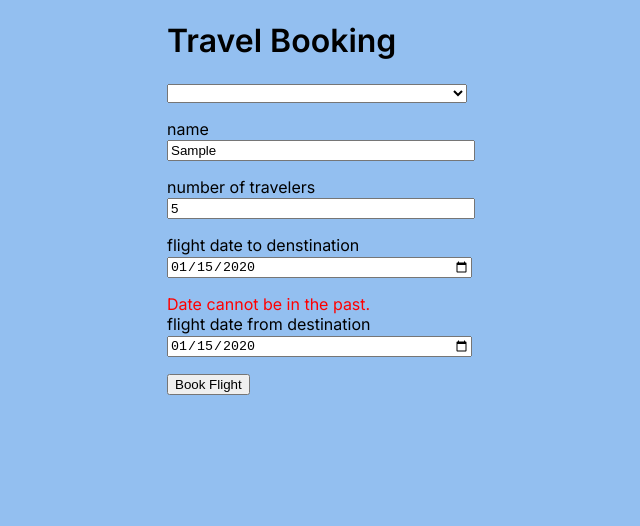
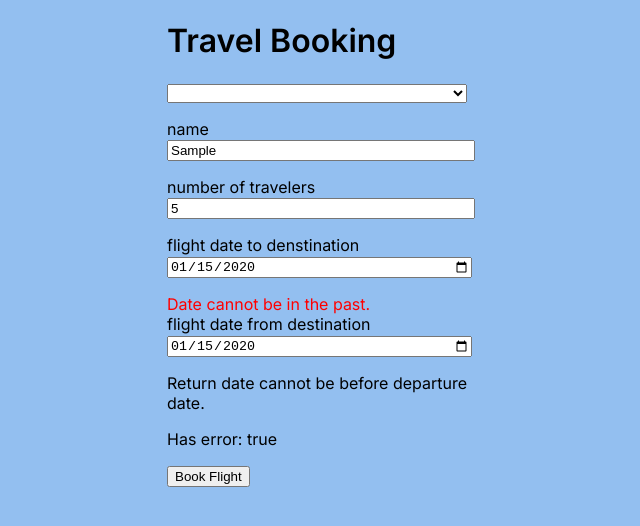
Before and after one commit to Biosaiber/travel-booking, an Angular app: page /flight-booking in a window 1280 px wide. Both pictures are taken after typing "Sample", "5", "2020-01-15", "2020-01-15" into the empty fields and a click on the button "Book Flight". Shown: the top 526 px of the page, without its empty margins (323-963 px from the left). Built offline with nearby package versions, Linux system fonts and the light colour scheme.

Commit message:
feat: add reactive flight booking form validation

```diff
--- a/src/app/flight-booking/flight-booking.html
+++ b/src/app/flight-booking/flight-booking.html
@@ -32,14 +32,14 @@
 
     <div>
         <label for="returnDate">flight date from destination</label>
-        <input type="date" name="returnDate" id="returnDate">
-                @if ( flightForm.controls.returnDate.touched && flightForm.controls.returnDate.errors?.['pastDate']) {
-            <span>Date cannot be in the past.</span>
-        }
+        <input type="date" name="returnDate" id="returnDate" formControlName="returnDate">
+                @if (flightForm.hasError('pastReturnDate')) {
+                    <span>Return date cannot be before departure date.</span>
+                }
     </div>
 
 
-
+<p>Has error: {{ flightForm.hasError('pastReturnDate') }}</p>
 
     <button type="submit">Book Flight</button>
 </form>
--- a/src/app/flight-booking/flight-booking.ts
+++ b/src/app/flight-booking/flight-booking.ts
@@ -20,8 +20,7 @@ export class FlightBooking implements OnInit {
     travelers: new FormControl("", [Validators.required, Validators.min(1)]),
     departureDate: new FormControl("", [Validators.required, this.noPastDateValidator]),
     returnDate: new FormControl("", [Validators.required])
-  });
-  // method for departureDate
+  }, [this.dateOrderValidator]);
   noPastDateValidator(control: AbstractControl) {
     const conValue = control.value;
     const today = new Date().toISOString().split('T')[0];
@@ -32,13 +31,20 @@ export class FlightBooking implements OnInit {
     }
   }
   dateOrderValidator(control: AbstractControl) {
-    const departureDate = this.flightForm.controls.departureDate.value;
-    const returnDate = this.flightForm.controls.returnDate.value;
+    const departureDate = control.get('departureDate')?.value;
+    const returnDate = control.get('returnDate')?.value;
+console.log('departure:', departureDate);
+  console.log('return:', returnDate);
+    if (!departureDate || !returnDate) {
+      return null;
+    }
 
-/*    TU SOM SKONCIL: robim metodu pre validaciu datumov aby returnDate nebol neskorsi ako departureDate
-      if (returnDate > departureDate) {
-      return
-    } */
+    if (returnDate <= departureDate) {
+       console.log('DATE ERROR!');
+      return { pastReturnDate: true };
+    }
+
+    return null;
   }
   ngOnInit(): void {
     console.log('INIT');
@@ -53,7 +59,4 @@ export class FlightBooking implements OnInit {
 
     console.log('availableFlights:', this.availableFlights);
   }
-
-
-  // method for aarivalDate
 }
```
